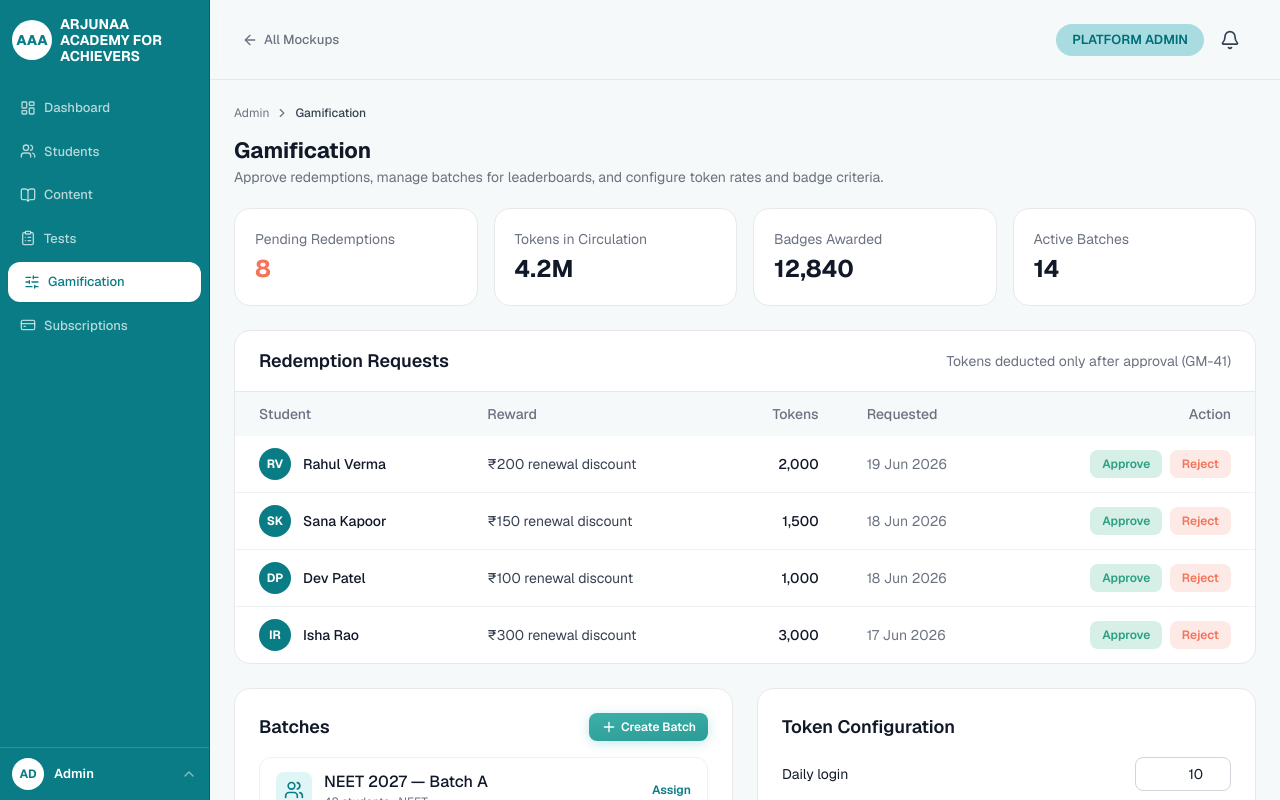
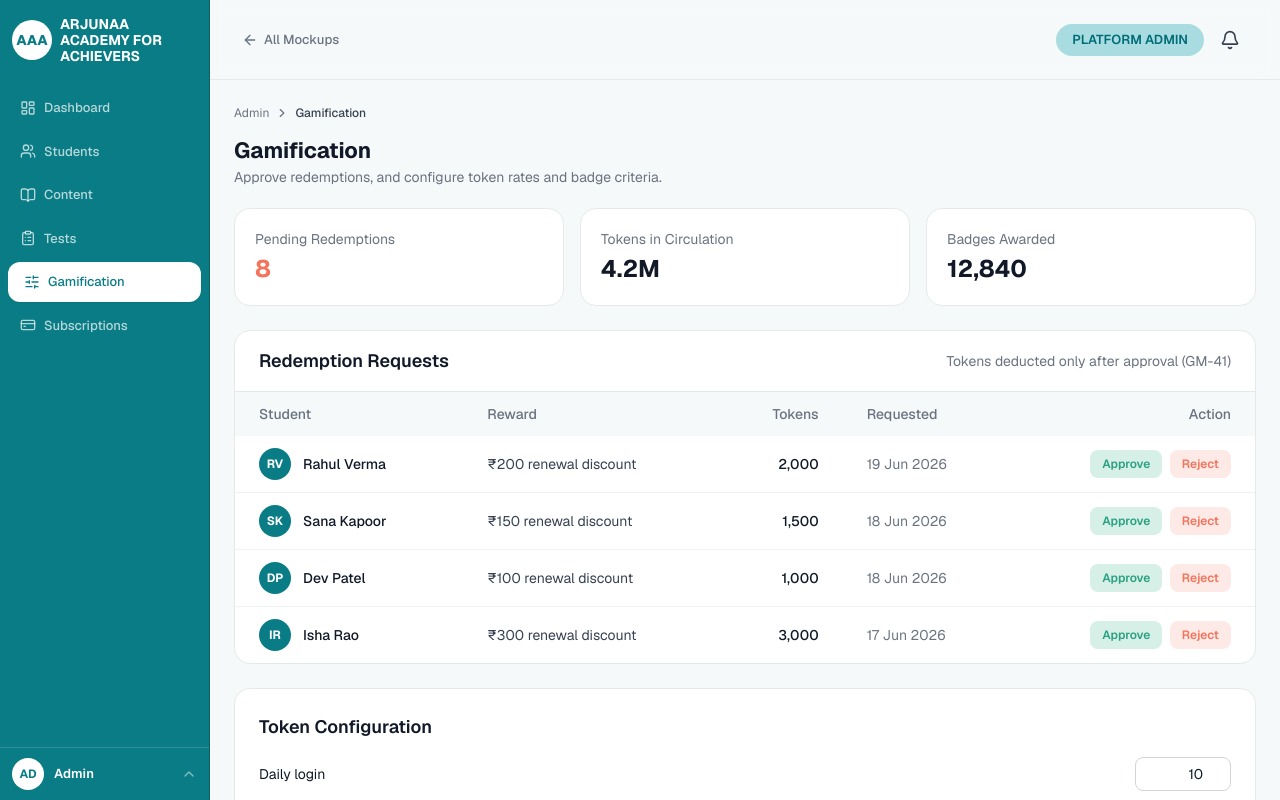
Before and after one commit to AvinashReddy-2003/aaa-gamification-mockups, a plain HTML site: page admin-gamification.html in a window 1280 px wide. Drawn offline with nearby package versions, Linux system fonts and the light colour scheme.

Commit message:
Remove Batches management from Gamification admin screen
Drop Batches section, "Active Batches" stat, and batch JS; token config
now full-width. Batch assignment handled in User Management module.

Co-Authored-By: Claude Opus 4.8 <noreply@anthropic.com>

```diff
--- a/admin-gamification.html
+++ b/admin-gamification.html
@@ -63,15 +63,14 @@ tailwind.config = { theme: { extend: {
 
       <div class="mb-5">
         <h1 class="text-[22px] font-bold">Gamification</h1>
-        <p class="text-[14px] text-brand-textMuted">Approve redemptions, manage batches for leaderboards, and configure token rates and badge criteria.</p>
+        <p class="text-[14px] text-brand-textMuted">Approve redemptions, and configure token rates and badge criteria.</p>
       </div>
 
       <!-- Stats -->
-      <section class="grid grid-cols-2 lg:grid-cols-4 gap-4 mb-6">
+      <section class="grid grid-cols-2 lg:grid-cols-3 gap-4 mb-6">
         <div class="bg-white rounded-2xl border border-[#e6e8e9] p-5"><p class="text-sm text-brand-textMuted">Pending Redemptions</p><p class="text-2xl font-bold mt-1 text-brand-warning">8</p></div>
         <div class="bg-white rounded-2xl border border-[#e6e8e9] p-5"><p class="text-sm text-brand-textMuted">Tokens in Circulation</p><p class="text-2xl font-bold mt-1">4.2M</p></div>
         <div class="bg-white rounded-2xl border border-[#e6e8e9] p-5"><p class="text-sm text-brand-textMuted">Badges Awarded</p><p class="text-2xl font-bold mt-1">12,840</p></div>
-        <div class="bg-white rounded-2xl border border-[#e6e8e9] p-5"><p class="text-sm text-brand-textMuted">Active Batches</p><p class="text-2xl font-bold mt-1">14</p></div>
       </section>
 
       <!-- Redemption requests -->
@@ -85,14 +84,7 @@ tailwind.config = { theme: { extend: {
         </div>
       </section>
 
-      <div class="grid lg:grid-cols-2 gap-6">
-        <!-- Batch management -->
-        <section class="bg-white rounded-2xl border border-[#e6e8e9] p-6">
-          <div class="flex items-center justify-between mb-4"><h2 class="text-lg font-semibold">Batches</h2><button onclick="toast('New batch created')" class="btn-brand rounded-lg px-3 py-1.5 text-xs font-semibold flex items-center gap-1"><i data-lucide="plus" class="h-4 w-4"></i>Create Batch</button></div>
-          <div id="batchList" class="space-y-2.5"></div>
-          <p class="text-xs text-brand-textMuted mt-3">A student belongs to one batch at a time. Combo enrolments count as a batch.</p>
-        </section>
-
+      <div>
         <!-- Token config -->
         <section class="bg-white rounded-2xl border border-[#e6e8e9] p-6">
           <h2 class="text-lg font-semibold mb-4">Token Configuration</h2>
@@ -116,7 +108,7 @@ tailwind.config = { theme: { extend: {
         <button onclick="toast('Badge criteria saved')" class="btn-brand mt-5 rounded-lg px-5 py-2.5 text-sm font-semibold">Save Criteria</button>
       </section>
 
-      <p class="text-center text-xs text-brand-textMuted mt-8">Gamification mockup · P2-06 · Admin (GM-1, GM-4, GM-5) · for review only</p>
+      <p class="text-center text-xs text-brand-textMuted mt-8">Gamification mockup · P2-06 · Admin (GM-1, GM-4) · for review only</p>
     </main>
   </div>
 </div>
@@ -141,19 +133,6 @@ tailwind.config = { theme: { extend: {
         <button onclick="resolve(${i},'rejected')" class="px-3 py-1.5 rounded-lg text-xs font-semibold bg-brand-warningBg text-brand-warning hover:opacity-80 ml-1">Reject</button>
       </td>
     </tr>`).join("");
-
-  const batches = [
-    { name:"NEET 2027 — Batch A", count:48, exam:"NEET" },
-    { name:"NEET 2027 — Batch B", count:42, exam:"NEET" },
-    { name:"JEE 2027 — Morning",  count:36, exam:"JEE" },
-    { name:"KCET 2027 — Combo",   count:29, exam:"KCET" },
-  ];
-  document.getElementById("batchList").innerHTML = batches.map(b=>`
-    <div class="flex items-center gap-3 rounded-xl border border-[#eef2f2] px-4 py-3">
-      <span class="h-9 w-9 rounded-lg bg-brand-subtle text-brand-primary flex items-center justify-center"><i data-lucide="users" class="h-5 w-5"></i></span>
-      <div class="flex-1 min-w-0"><p class="font-medium truncate">${b.name}</p><p class="text-xs text-brand-textMuted">${b.count} students · ${b.exam}</p></div>
-      <button onclick="toast('Manage ${b.name}')" class="text-xs font-semibold text-brand-primary hover:underline">Assign</button>
-    </div>`).join("");
 
   const badgeCriteria = [
     { name:"First Steps",      fields:[], note:"Awarded on first quiz completed" },
```
Also changed, not shown: index.html (+1 -1 lines).
